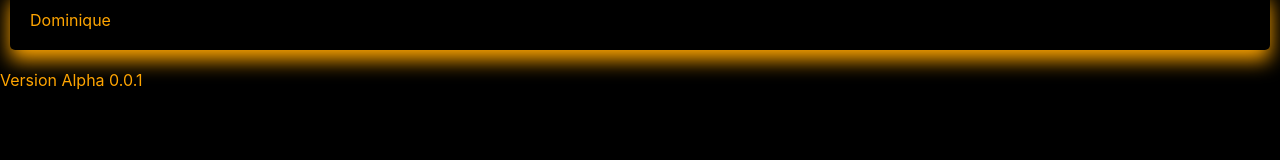
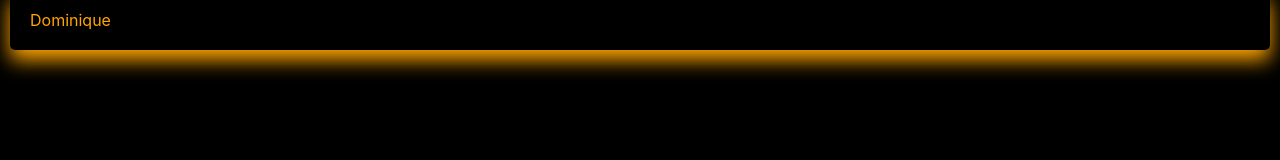
Before and after one commit to domko95/wuensch-dir-was, a React (Create React App) app: page / in a window 1280 px wide. Shown: the part 131-291 px from the top of the page. Built offline with nearby package versions, Linux system fonts and the light colour scheme.

Commit message:
Delete Version-indicator

```diff
--- a/src/App.js
+++ b/src/App.js
@@ -38,7 +38,6 @@ function App() {
             <Home title={title} />
           </Route>
         </Switch>
-        <p>Version Alpha 0.0.1</p>
       </Router>
     </>
   );
```
